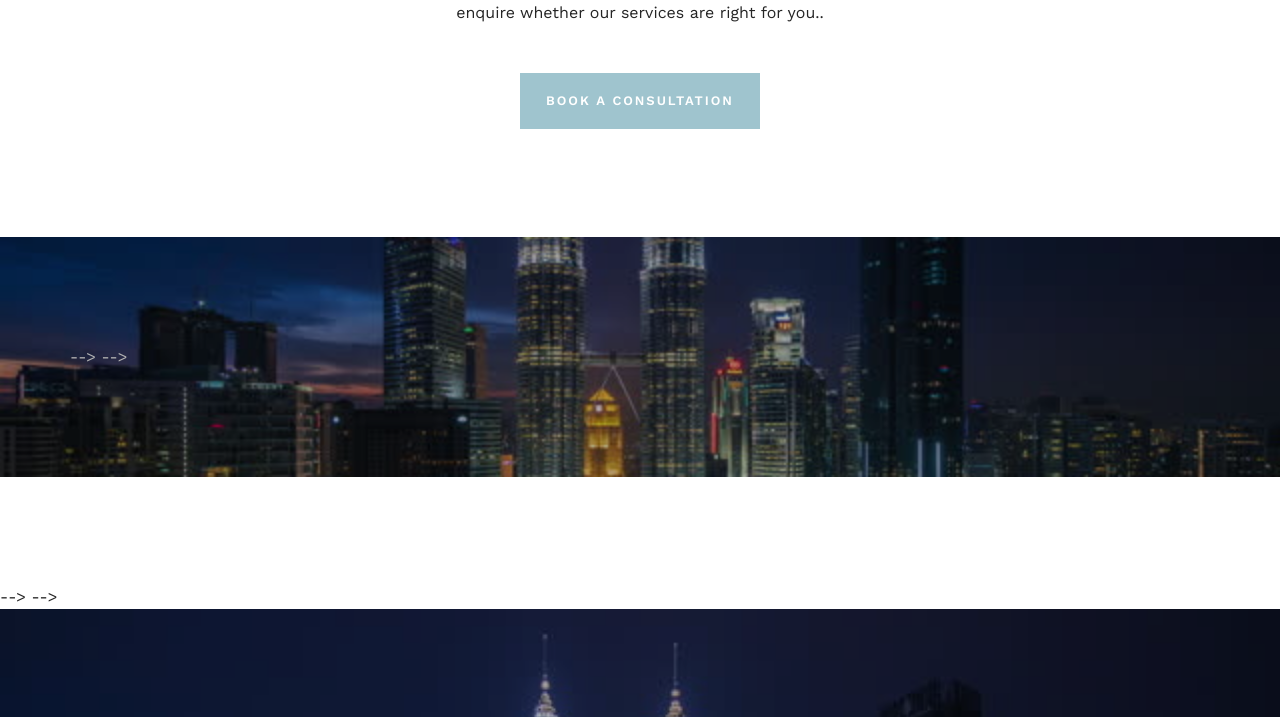
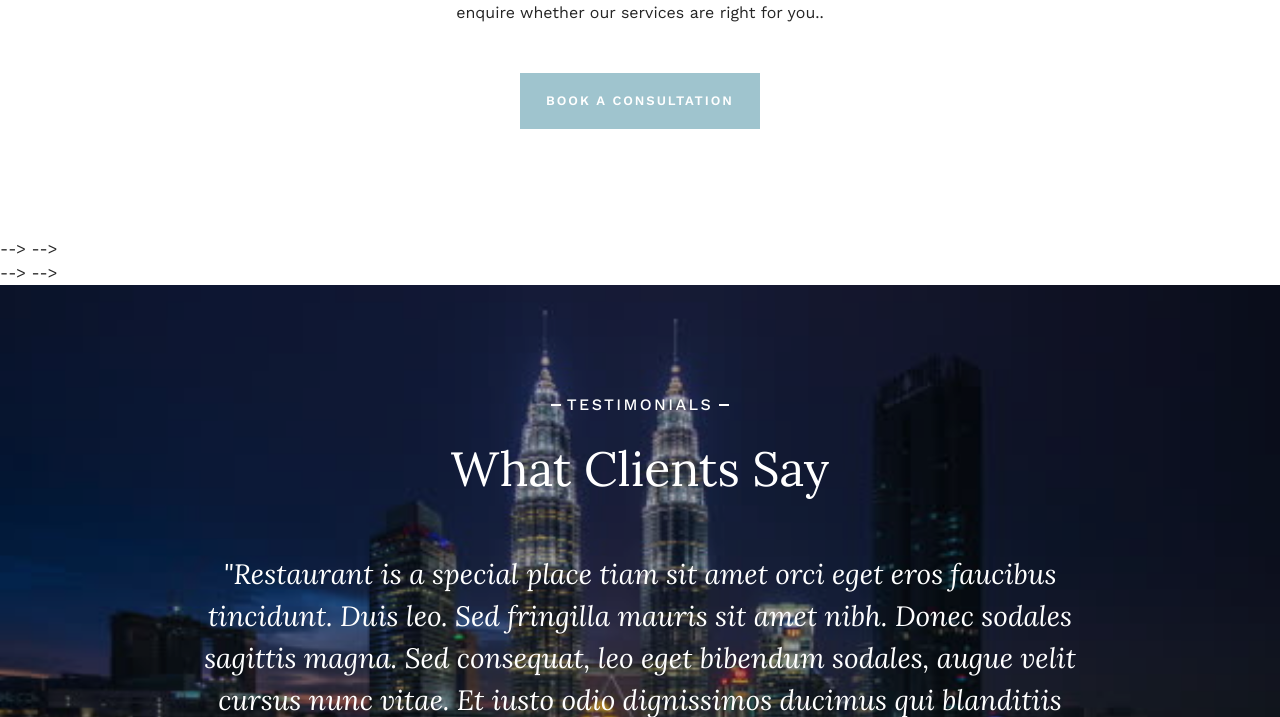
Before and after one commit to szilin08/website-template, a PHP site: page / in a window 1280 px wide. Shown: the part 1451-2168 px from the top of the page. Run offline with PHP 8.4, Linux system fonts and the light colour scheme.

Commit message:
Update index.php

```diff
--- a/index.php
+++ b/index.php
@@ -53,7 +53,7 @@
    </div>
    <!-- /SECTION 1 -->
    <!-- SECTION 2 -->
-   <div id="home-content-2" class="home-section home-section-2 parallax">
+   <!--<div id="home-content-2" class="home-section home-section-2 parallax">
       <div class="container">
          <div class="row">
             <div class="col-md-12">
@@ -64,9 +64,9 @@
             </div>
          </div>
          <!-- /row -->
-      </div>
+    <!--  </div>
       <!-- /container -->
-   </div>
+  <!-- </div>
    <!-- /SECTION 2 -->
    <!-- SECTION 3 -->
   <!-- <div id="home-content-3" class="home-section home-section-3">
```
